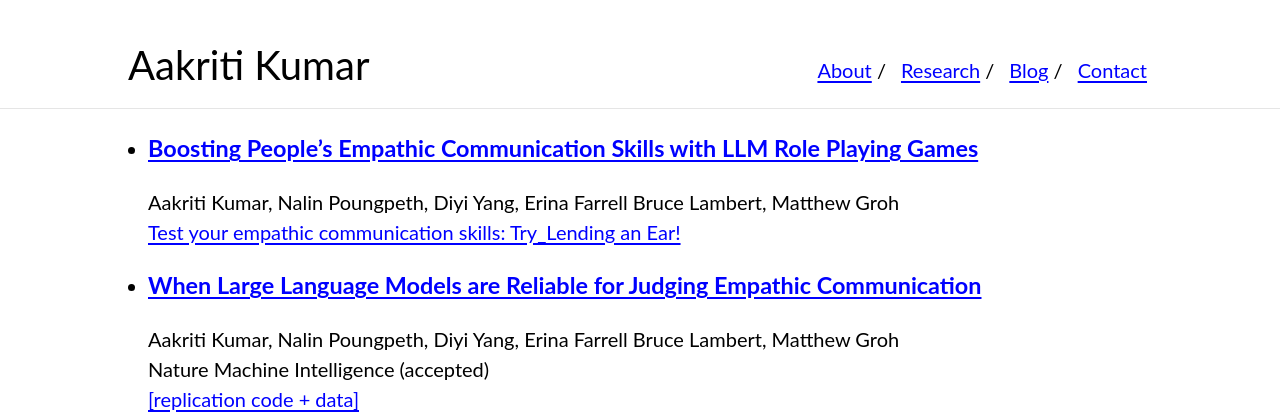
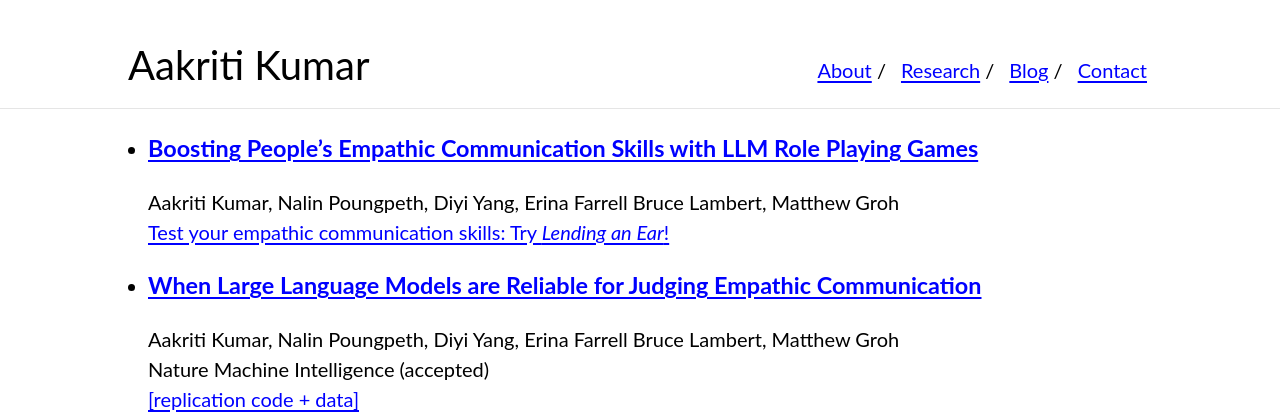
Before and after one commit to aakriti1kumar/aakriti1kumar.github.io, a Jekyll site: the page built from projects.md, in a window 1280 px wide. Shown: the top 416 px of the page. Built offline with Jekyll 4.4.1, drawn with Linux system fonts in a browser that asks for light colours; our own code applies the rules of GitHub Pages for plain Markdown files; Markdown is read by kramdown in place of the engine named in the settings.

```diff
--- a/projects.md
+++ b/projects.md
@@ -1,6 +1,6 @@
 * ### [Boosting People's Empathic Communication Skills with LLM Role Playing Games]()
 Aakriti Kumar, Nalin Poungpeth, Diyi Yang, Erina Farrell Bruce Lambert, Matthew Groh<br>
-[Test your empathic communication skills: Try_Lending an Ear!](https://human-ai-collaboration-lab.kellogg.northwestern.edu/rpg)
+[Test your empathic communication skills: Try _Lending an Ear_!](https://human-ai-collaboration-lab.kellogg.northwestern.edu/rpg)
 
 
 * ### [When Large Language Models are Reliable for Judging Empathic Communication](https://arxiv.org/abs/2506.10150)
```
